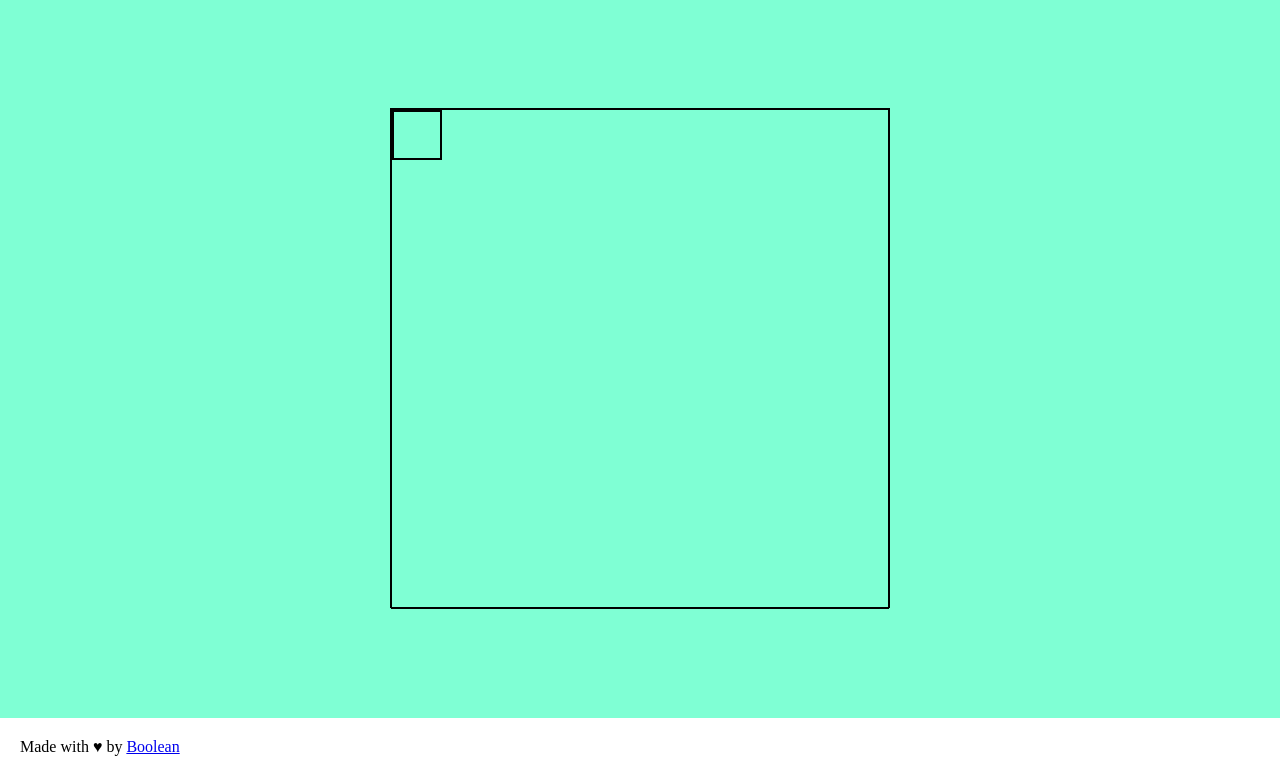
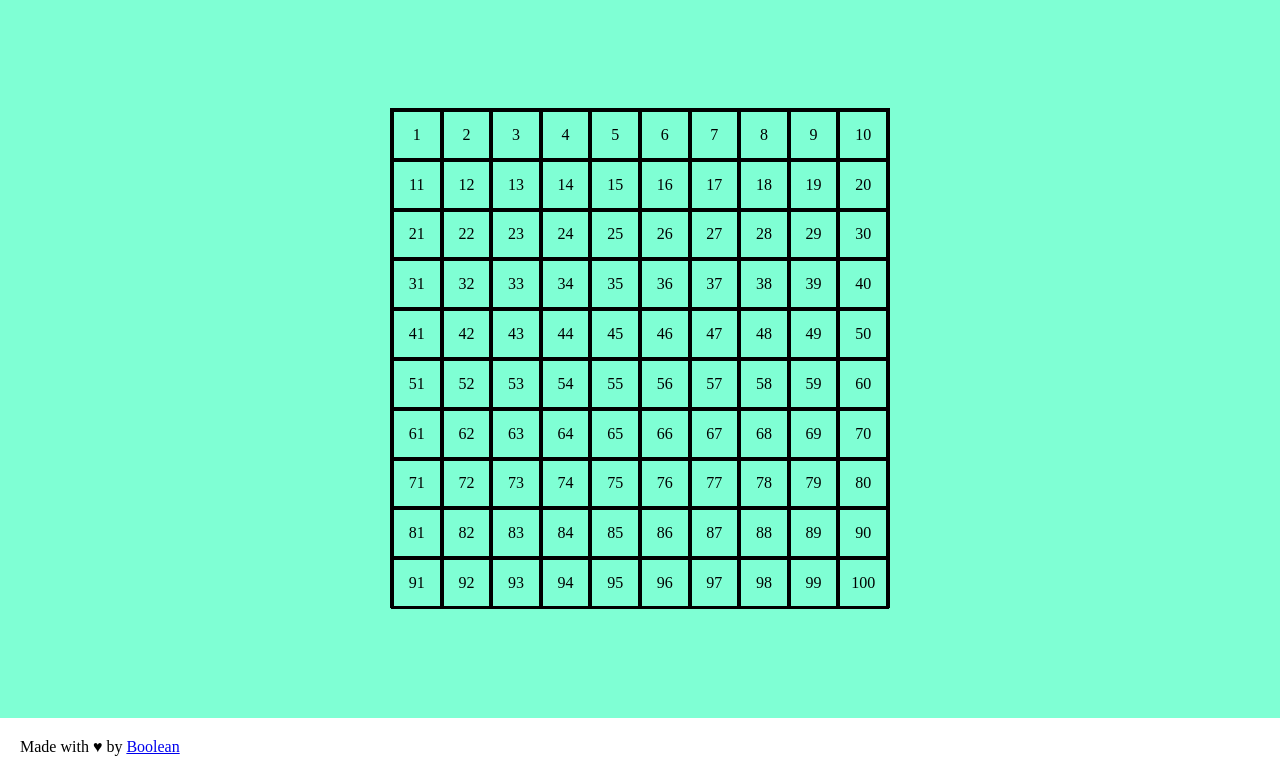
Before and after one commit to salvomel/js-campominato-grid, a plain HTML site: page index.html in a window 1280 px wide. Shown: the part 82-858 px from the top of the page. Drawn offline with Linux system fonts and the light colour scheme.

Commit message:
first grid / easy

```diff
--- a/css/style.css
+++ b/css/style.css
@@ -32,10 +32,12 @@ header {
 
 .dropbtn {
     padding: 2px 30px;
+    cursor: pointer;
 }
 
 #play {
     padding: 2px 30px;
+    cursor: pointer;
 }
 
 /* MAIN */
@@ -66,12 +68,7 @@ main {
     align-items: center;
 }
 
-.square span {
-    display: none;
-}
-
-.square.active span {
-    display: block;
+.square.active {
     background-color: #6495ed;
     color: white;
 }
--- a/js/script.js
+++ b/js/script.js
@@ -4,3 +4,72 @@
 // con difficoltà 2 => tra 1 e 81
 // con difficoltà 3 => tra 1 e 49
 // Quando l'utente clicca su ogni cella, la cella cliccata si colora di azzurro.
+
+
+// CREO LA GRIGLIA CON GLI SQUARE
+// Array di numeri da 1 a 100
+const numberOfSquares = 100;
+
+// Richiamo funzione Genera Numeri nell Griglia
+let generatedNumbers = generateGridNumbers(numberOfSquares);
+// Ordino i numeri in modo ascendente
+generatedNumbers.sort(function(a, b){return a-b});
+
+// Per ogni numero nell'array creo una cella e la appendo al grid
+const myGrid = document.getElementById('grid');
+myGrid.innerHTML = '';
+
+for(let i = 0; i < generatedNumbers.length; i++) {
+
+    const thisNumber = generatedNumbers[i];
+    const newSquare = generateGridItem(thisNumber);
+
+    // Evento CLICK
+    newSquare.addEventListener('click', squareClick);
+
+    // Aggiungo l'elemento alla griglia
+    myGrid.appendChild(newSquare);
+}
+
+// AL CLICK SU OGNI SQUARE AGGIUNGO LA CLASSE "ACTIVE" ALLO SQUARE
+function squareClick() {
+    this.classList.add('active');
+}
+
+// _____________
+// | FUNCTIONS |
+
+// Funzione genera array con X numeri
+
+// quantityOfNumbers: quanti numeri dovrà generare
+// return: array di numeri
+function generateGridNumbers (quantityOfNumbers) {
+    const numbersArray = [];
+
+    while(numbersArray.length < quantityOfNumbers) {
+
+        const randomNumber = getRndInteger(1, quantityOfNumbers);
+        // If per non ripetizione di numeri e pusho nell'Array
+        if( !numbersArray.includes(randomNumber) ) {
+            numbersArray.push(randomNumber);
+        }
+    }
+    return numbersArray;
+}
+
+// Funzione crea un elemento della griglia
+
+// number: numero da inserire nello square
+// return: Torna l'elemento html creato
+function generateGridItem(number) {
+    const newSquare = document.createElement('div');
+    newSquare.classList.add('square');
+    newSquare.innerHTML = `<span>${number}</span>`;
+
+    return newSquare;
+}
+
+// Funzione genera numeri random
+function getRndInteger(min, max) {
+    return Math.floor(Math.random() * (max - min + 1) ) + min;
+}
```
Also changed, not shown: index.html (+2 -2 lines).
